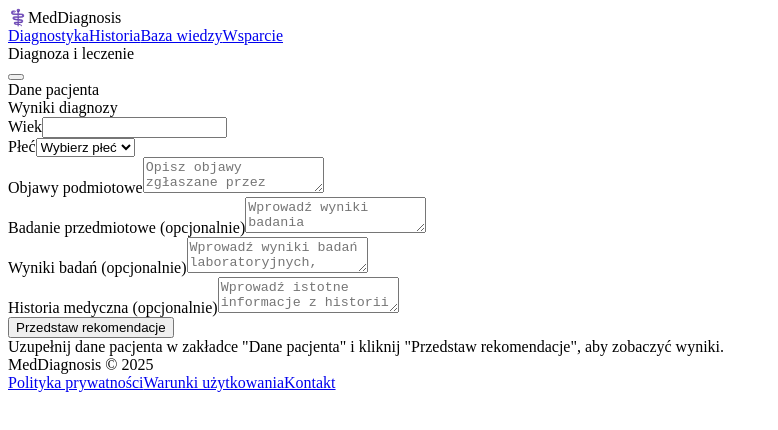
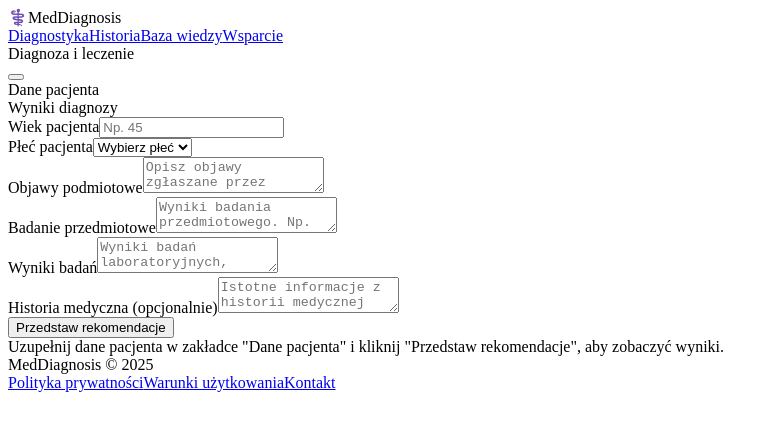
Before and after one commit to Solozzo25/MedicalVercelApp, a Next.js app: page / in a window 1280 px wide. Shown: the top 430 px of the page, without its empty margins (0-778 px from the left). Built offline with nearby package versions, Linux system fonts and the light colour scheme.

Commit message:
Update DiagnosisForm.jsx

```diff
--- a/src/components/DiagnosisForm.jsx
+++ b/src/components/DiagnosisForm.jsx
@@ -33,12 +33,13 @@ export default function DiagnosisForm({ onFormSubmit, isLoading }) {
     <form id="diagnosis-form" onSubmit={handleSubmit}>
       <div className="form-grid">
         <div className="form-group">
-          <label htmlFor="age" className="form-label">Wiek</label>
+          <label htmlFor="age" className="form-label">Wiek pacjenta</label>
           <input
             type="number"
             id="age"
             name="age"
             className="form-input"
+            placeholder="Np. 45"
             value={formData.age}
             onChange={handleChange}
             required
@@ -46,7 +47,7 @@ export default function DiagnosisForm({ onFormSubmit, isLoading }) {
         </div>
 
         <div className="form-group">
-          <label htmlFor="sex" className="form-label">Płeć</label>
+          <label htmlFor="sex" className="form-label">Płeć pacjenta</label>
           <select
             id="sex"
             name="sex"
@@ -69,7 +70,7 @@ export default function DiagnosisForm({ onFormSubmit, isLoading }) {
           id="symptoms"
           name="symptoms"
           className="form-textarea"
-          placeholder="Opisz objawy zgłaszane przez pacjenta..."
+          placeholder="Opisz objawy zgłaszane przez pacjenta. Np. ból głowy, gorączka, kaszel..."
           value={formData.symptoms}
           onChange={handleChange}
           required
@@ -77,24 +78,24 @@ export default function DiagnosisForm({ onFormSubmit, isLoading }) {
       </div>
 
       <div className="form-group">
-        <label htmlFor="physicalExam" className="form-label">Badanie przedmiotowe (opcjonalnie)</label>
+        <label htmlFor="physicalExam" className="form-label">Badanie przedmiotowe</label>
         <textarea
           id="physicalExam"
           name="physicalExam"
           className="form-textarea"
-          placeholder="Wprowadź wyniki badania przedmiotowego..."
+          placeholder="Wyniki badania przedmiotowego. Np. osłuchowo trzeszczenia u podstawy płuc, temp. 38,2°C..."
           value={formData.physicalExam}
           onChange={handleChange}
         ></textarea>
       </div>
 
       <div className="form-group">
-        <label htmlFor="additionalTests" className="form-label">Wyniki badań (opcjonalnie)</label>
+        <label htmlFor="additionalTests" className="form-label">Wyniki badań</label>
         <textarea
           id="additionalTests"
           name="additionalTests"
           className="form-textarea"
-          placeholder="Wprowadź wyniki badań laboratoryjnych, obrazowych i innych..."
+          placeholder="Wyniki badań laboratoryjnych, obrazowych i innych. Np. CRP 24 mg/l, RTG klatki piersiowej..."
           value={formData.additionalTests}
           onChange={handleChange}
         ></textarea>
@@ -106,7 +107,7 @@ export default function DiagnosisForm({ onFormSubmit, isLoading }) {
           id="medicalHistory"
           name="medicalHistory"
           className="form-textarea"
-          placeholder="Wprowadź istotne informacje z historii medycznej pacjenta..."
+          placeholder="Istotne informacje z historii medycznej pacjenta. Np. choroby przewlekłe, uczulenia..."
           value={formData.medicalHistory}
           onChange={handleChange}
         ></textarea>
@@ -118,7 +119,7 @@ export default function DiagnosisForm({ onFormSubmit, isLoading }) {
           className="btn btn-primary btn-lg btn-block"
           disabled={isLoading}
         >
-          {isLoading ? 'Przetwarzanie...' : 'Przedstaw rekomendacje'}
+          <i className="fas fa-search-plus"></i> {isLoading ? 'Przetwarzanie...' : 'Przedstaw rekomendacje'}
         </button>
       </div>
     </form>
```
